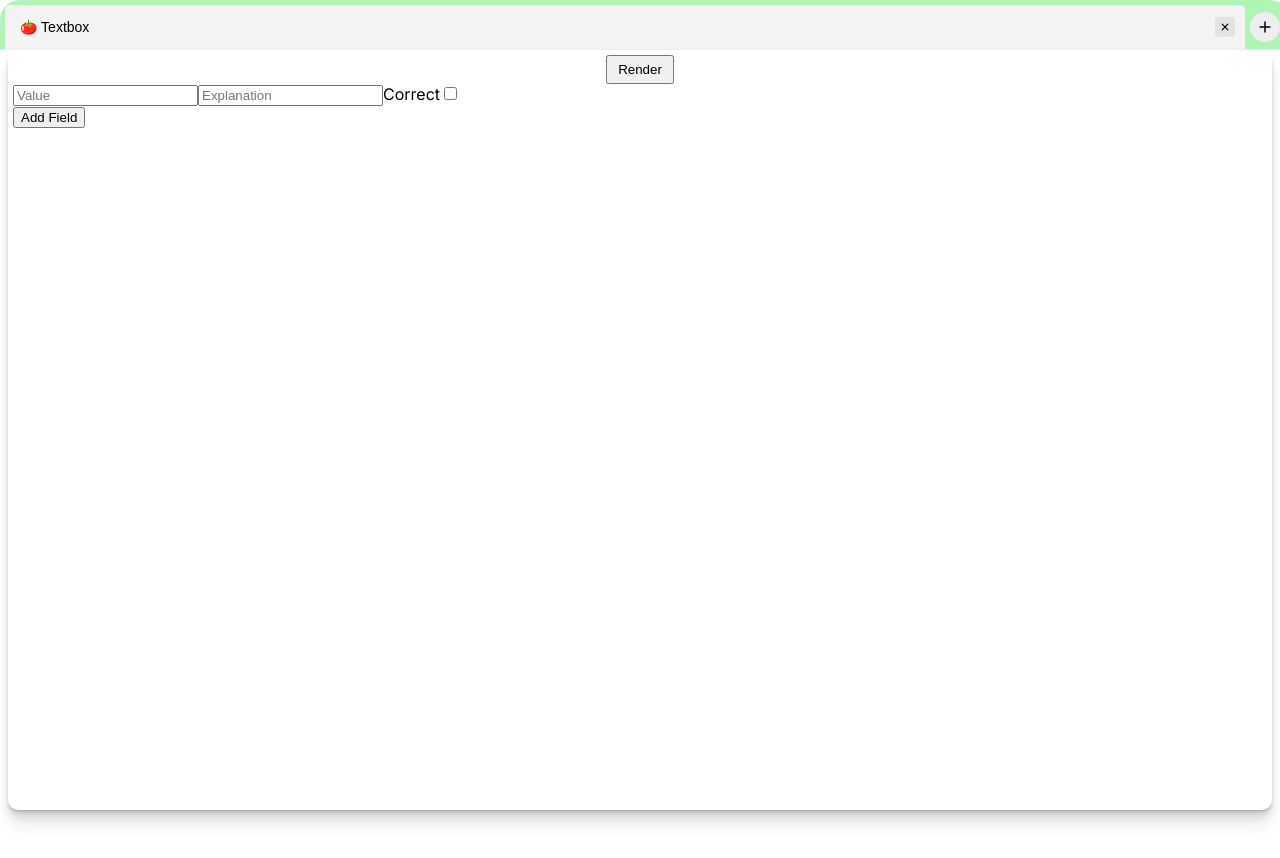
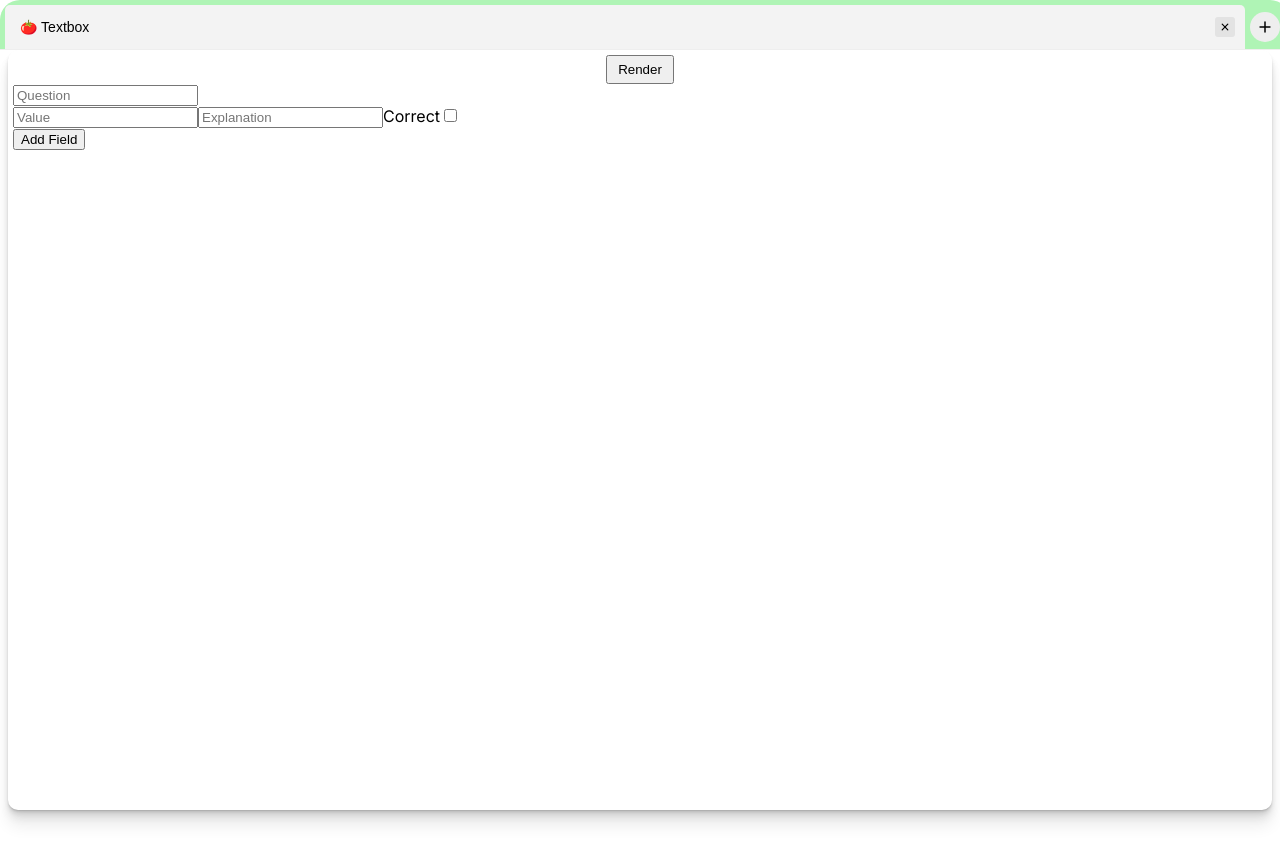
Before and after one commit to BrendonGor/learning-objects, a Next.js app: page /builder in a window 1280 px wide. Built offline with nearby package versions, Linux system fonts and the light colour scheme.

Commit message:
Added question

```diff
--- a/src/components/builder/learning-objects/contexts/McContext.tsx
+++ b/src/components/builder/learning-objects/contexts/McContext.tsx
@@ -11,12 +11,15 @@ interface McContextType {
   textFields: TextField[];
   addTextField: () => void;
   updateTextField: (index: number, field: Partial<TextField>) => void;
+  question: string;
+  setQuestion: (question: string) => void;
   // Define the structure for your MC question state here, including methods to update it and check answers
 }
 
 const McContext = createContext<McContextType | undefined>(undefined);
 
 export const McProvider: React.FC<{ children: ReactNode }> = ({ children }) => {
+  const [question, setQuestion] = useState<string>("");
   const [textFields, setTextFields] = useState<TextField[]>([
     { value: "", explanation: "", correct: false },
   ]);
@@ -37,7 +40,15 @@ export const McProvider: React.FC<{ children: ReactNode }> = ({ children }) => {
   // Implement logic for MC question state management here
 
   return (
-    <McContext.Provider value={{ textFields, addTextField, updateTextField }}>
+    <McContext.Provider
+      value={{
+        textFields,
+        addTextField,
+        updateTextField,
+        question,
+        setQuestion,
+      }}
+    >
       {children}
     </McContext.Provider>
   );
--- a/src/components/builder/learning-objects/forms/McForm.tsx
+++ b/src/components/builder/learning-objects/forms/McForm.tsx
@@ -4,7 +4,8 @@ import React from "react";
 import { useMcContext } from "@/components/builder/learning-objects/contexts/McContext";
 
 export const McForm: React.FC = () => {
-  const { textFields, addTextField, updateTextField } = useMcContext();
+  const { textFields, addTextField, updateTextField, question, setQuestion } =
+    useMcContext();
 
   const handleFieldChange = (
     index: number,
@@ -16,6 +17,12 @@ export const McForm: React.FC = () => {
   return (
     <div>
       <form onSubmit={(e) => e.preventDefault()}>
+        <input
+          value={question}
+          onChange={(e) => setQuestion(e.target.value)}
+          placeholder="Question"
+        />
+
         {textFields.map((field, index) => (
           <div key="McForm{index}">
             <input
--- a/src/components/builder/learning-objects/objects/Mc.tsx
+++ b/src/components/builder/learning-objects/objects/Mc.tsx
@@ -2,7 +2,7 @@ import React, { useState } from "react";
 import { useMcContext } from "@/components/builder/learning-objects/contexts/McContext";
 
 export const Mc: React.FC = () => {
-  const { textFields } = useMcContext();
+  const { textFields, question } = useMcContext();
   const [selectedOption, setSelectedOption] = useState<number | null>(null);
   const [result, setResult] = useState<string | null>(null);
 
@@ -33,13 +33,15 @@ export const Mc: React.FC = () => {
   return (
     <div>
       {result === null ? (
+        <div>
+          <h3>{question}</h3>
           <form onSubmit={handleSubmit}>
             {textFields.map((field, index) => (
               <label
-              key={`${field.value.slice(0, 5)}${index}${field.explanation.slice(
+                key={`${field.value.slice(
                   0,
                   5
-              )}`}
+                )}${index}${field.explanation.slice(0, 5)}`}
               >
                 <input
                   type="radio"
@@ -52,6 +54,7 @@ export const Mc: React.FC = () => {
             ))}
             <button type="submit">Submit</button>
           </form>
+        </div>
       ) : (
         <div>
           <p>{result}</p>
```
Lines whose indentation alone changed are shown as unchanged.
